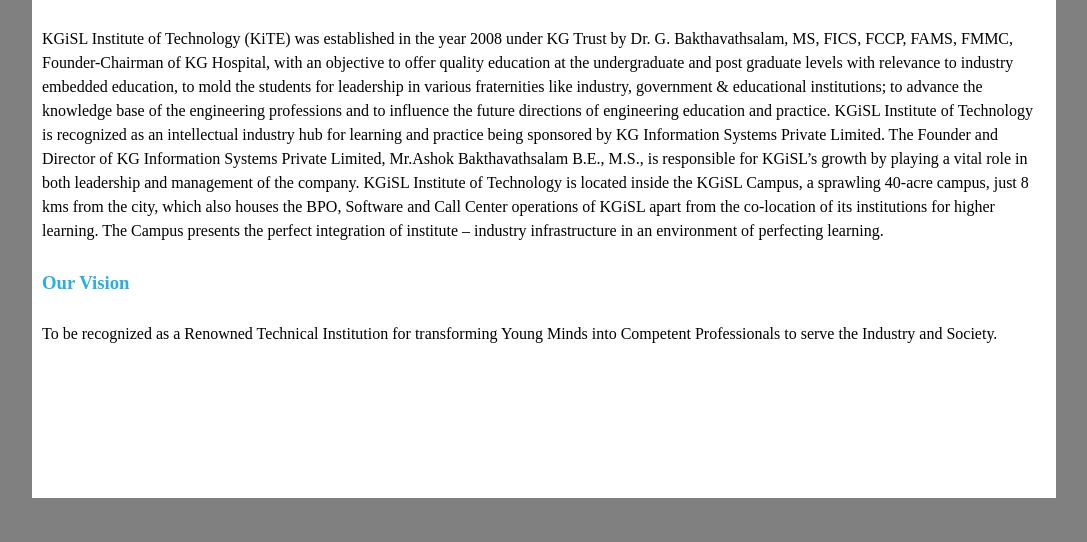
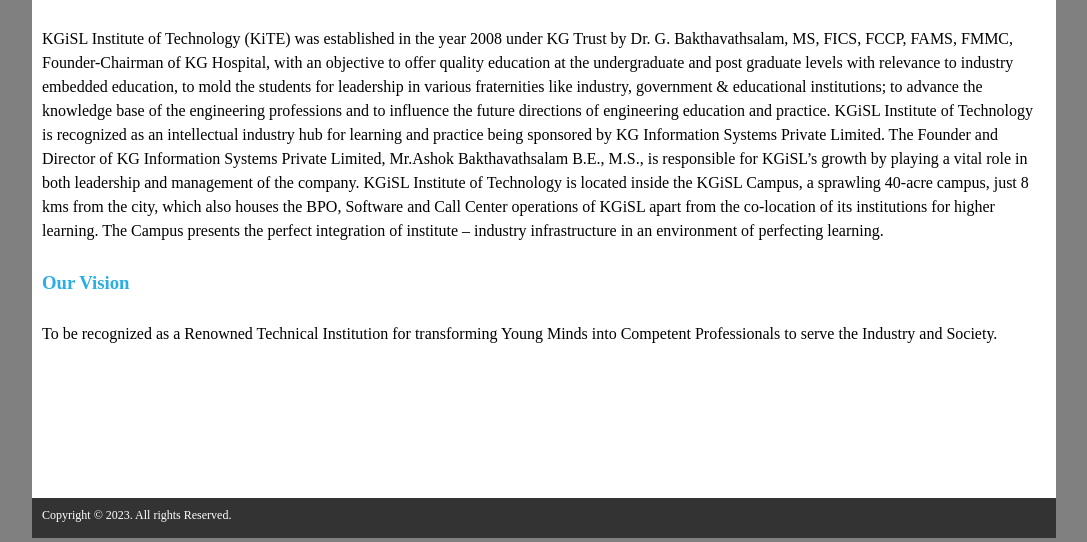
Before and after one commit to ManikandanS51/cse, a plain HTML site: page about.html in a window 1280 px wide. Shown: the part 258-800 px from the top of the page, without its empty margins (96-1183 px from the left). Drawn offline with Linux system fonts and the light colour scheme.

Commit message:
about footer

```diff
--- a/about.html
+++ b/about.html
@@ -45,7 +45,9 @@
 			<p>To be recognized as a Renowned Technical Institution for transforming Young Minds into Competent Professionals to serve the Industry and Society.</p>
 		</div>
 
-
+		<div class="footer">
+			<span>Copyright &copy; 2023. All rights Reserved.</span>
+		</div>
 
 
 	</div>
```
